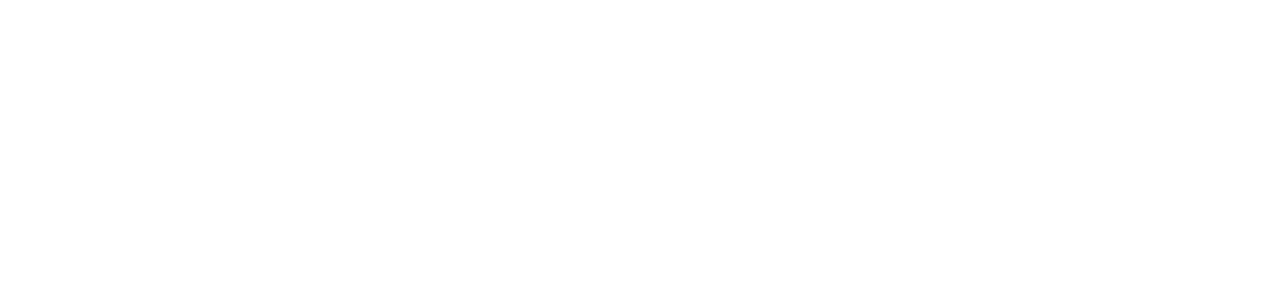
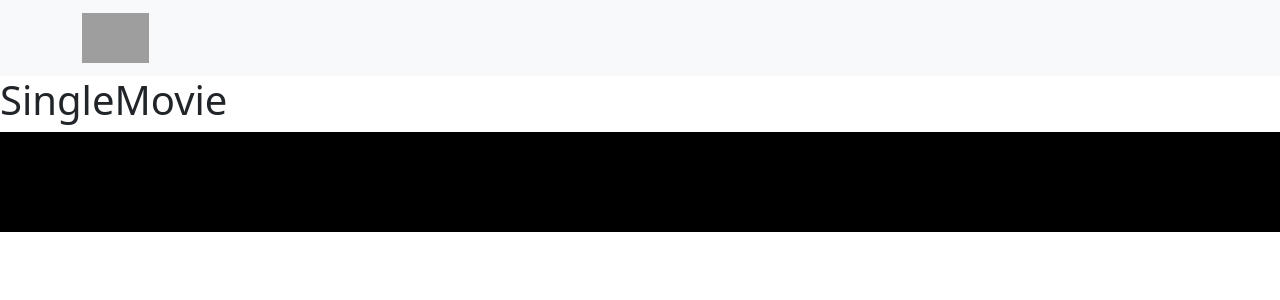
Before and after one commit to DavideCriscuolo/webapp-react, a React (Vite) app: page /1 in a window 1280 px wide. Before the commit this address had no page. Shown: the top 300 px of the page. Built offline with nearby package versions, Linux system fonts and the light colour scheme; grey boxes are pictures that could not be loaded.

Commit message:
creata rotta per singolo film

```diff
--- a/src/App.jsx
+++ b/src/App.jsx
@@ -1,6 +1,7 @@
 import { BrowserRouter, Route, Routes } from "react-router";
 import Home from "./pages/Home";
 import defaultLayout from "./Layouts/defaultLayout";
+import SingleMovie from "./pages/SingleMovie";
 function App() {
   return (
     <>
@@ -8,6 +9,7 @@
         <Routes>
           <Route Component={defaultLayout}>
             <Route path="/" element={<Home />}></Route>
+            <Route path="/:id" element={<SingleMovie />}></Route>
           </Route>
         </Routes>
       </BrowserRouter>
--- a/src/pages/SingleMovie.jsx
+++ b/src/pages/SingleMovie.jsx
@@ -0,0 +1,7 @@
+export default function SingleMovie() {
+  return (
+    <>
+      <h1>SingleMovie</h1>
+    </>
+  );
+}
```
Also changed, not shown: src/components/MainHome.jsx (+7 -2 lines).
